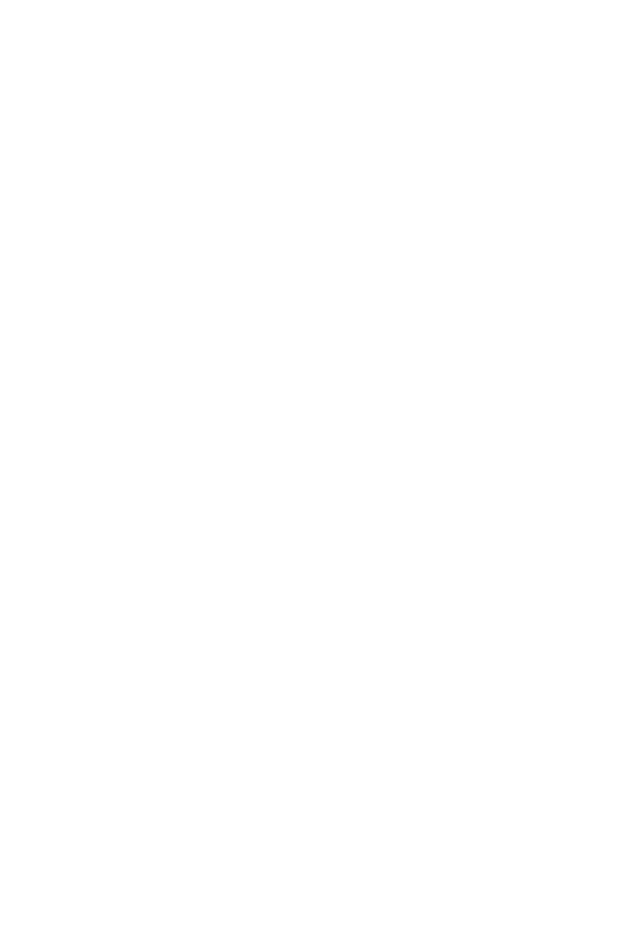
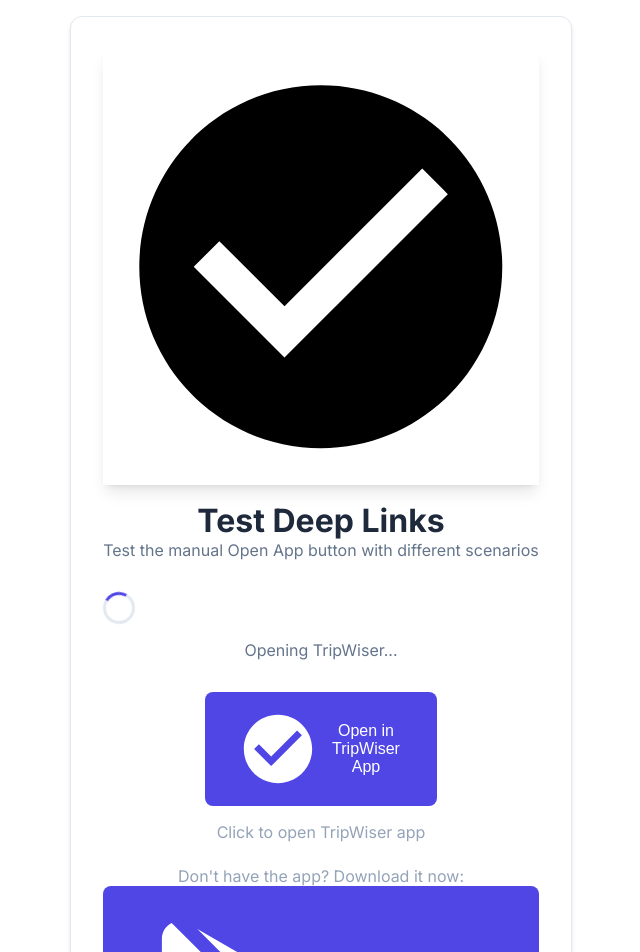
Before and after one commit to TripWiserOrg/tripwiser_web, a Next.js app: page /test in a window 1280 px wide. Before the commit this address had no page. Shown: the top 952 px of the page, without its empty margins (319-959 px from the left). Before the commit the page ends 800 px from the top, so only its background shows below. Built offline with nearby package versions, Linux system fonts and the light colour scheme.

Commit message:
add open button to open app manually

```diff
--- a/components/LandingPage.tsx
+++ b/components/LandingPage.tsx
@@ -18,15 +18,19 @@ export default function LandingPage({
 }: LandingPageProps) {
   const [isOpening, setIsOpening] = useState(false);
   const [openAttempted, setOpenAttempted] = useState(false);
+  const [debugUrl, setDebugUrl] = useState<string>('');
 
   const handleOpenApp = async () => {
-    if (!deeplinkPath) return;
+    // Use provided deeplinkPath or default to a test path
+    const pathToUse = deeplinkPath || 'trip/test123';
+    const paramsToUse = deeplinkParams || { viewOnly: 'true' };
 
     setIsOpening(true);
     setOpenAttempted(true);
 
     try {
-      const deeplinkUrl = buildDeeplinkUrl(deeplinkPath, deeplinkParams);
+      const deeplinkUrl = buildDeeplinkUrl(pathToUse, paramsToUse);
+      setDebugUrl(deeplinkUrl);
       console.log('Opening app with URL:', deeplinkUrl);
 
       const platform = detectPlatform();
@@ -78,8 +82,7 @@ export default function LandingPage({
             </div>
           )}
 
-          {/* Open App Button */}
-          {deeplinkPath && (
+          {/* Manual Open App Button - Always Show for Testing */}
           <div className="text-center mb-6">
             <button
               onClick={handleOpenApp}
@@ -96,15 +99,22 @@ export default function LandingPage({
                   <svg className="w-5 h-5 mr-2" fill="currentColor" viewBox="0 0 24 24">
                     <path d="M12 2C6.48 2 2 6.48 2 12s4.48 10 10 10 10-4.48 10-10S17.52 2 12 2zm-2 15l-5-5 1.41-1.41L10 14.17l7.59-7.59L19 8l-9 9z"/>
                   </svg>
-                    Open in TripWiser App
+                  {deeplinkPath ? 'Open in TripWiser App' : 'Test Open App'}
                 </>
               )}
             </button>
             <p className="text-sm text-gray-500">
               {detectPlatform() === 'desktop' ? 'Click to open TripWiser app' : 'Tap to open TripWiser app'}
             </p>
+
+            {/* Debug URL Display */}
+            {debugUrl && (
+              <div className="mt-4 p-3 bg-gray-100 rounded-lg">
+                <p className="text-xs text-gray-600 mb-2">Debug URL:</p>
+                <p className="text-xs font-mono text-gray-800 break-all">{debugUrl}</p>
               </div>
             )}
+          </div>
 
           {/* Download Buttons */}
           {showDownloadButtons && (
--- a/components/RedirectHandler.tsx
+++ b/components/RedirectHandler.tsx
@@ -36,7 +36,10 @@ export default function RedirectHandler({ pathname, searchParams }: RedirectHand
         console.log('RedirectHandler: Parsed URL:', parsed);
 
         if (!parsed) {
-          setError('Invalid URL');
+          // Even if URL is invalid, we'll still show the landing page with manual button
+          console.log('RedirectHandler: Invalid URL, showing landing page with manual button');
+          setPageTitle('TripWiser');
+          setPageDescription('Your personal travel companion');
           setIsAttempting(false);
           return;
         }
@@ -50,7 +53,9 @@ export default function RedirectHandler({ pathname, searchParams }: RedirectHand
         // Build the app path
         const appPath = buildAppPath(parsed.type, parsed.id, parsed.params);
         if (!appPath) {
-          setError('Invalid content type');
+          console.log('RedirectHandler: Invalid content type, showing landing page with manual button');
+          setPageTitle('TripWiser');
+          setPageDescription('Your personal travel companion');
           setIsAttempting(false);
           return;
         }
@@ -149,7 +154,7 @@ export default function RedirectHandler({ pathname, searchParams }: RedirectHand
     );
   }
 
-  // Show fallback state (app not installed)
+  // Show fallback state (app not installed) - Always show manual button
   return (
     <LandingPage
       title={pageTitle}
--- a/pages/index.tsx
+++ b/pages/index.tsx
@@ -28,6 +28,8 @@ export default function Home() {
         title="Welcome to TripWiser"
         description="Your personal travel companion"
         showDownloadButtons={true}
+        deeplinkPath="trip/test123"
+        deeplinkParams={{ viewOnly: 'true' }}
       />
     </>
   );
--- /dev/null
+++ b/pages/test.tsx
@@ -0,0 +1,25 @@
+import React from 'react';
+import Head from 'next/head';
+import LandingPage from '../components/LandingPage';
+
+export default function TestPage() {
+  return (
+    <>
+      <Head>
+        <title>Test Deep Links - TripWiser</title>
+        <meta name="description" content="Test page for TripWiser deep linking functionality" />
+      </Head>
+
+      <LandingPage
+        title="Test Deep Links"
+        description="Test the manual Open App button with different scenarios"
+        showDownloadButtons={true}
+        deeplinkPath="trip/test123"
+        deeplinkParams={{
+          viewOnly: 'true',
+          testMode: 'true'
+        }}
+      />
+    </>
+  );
+}
```
Also changed, not shown: 1 other file (tests, documents, lock files or other folders). Lines whose indentation alone changed are shown as unchanged.
